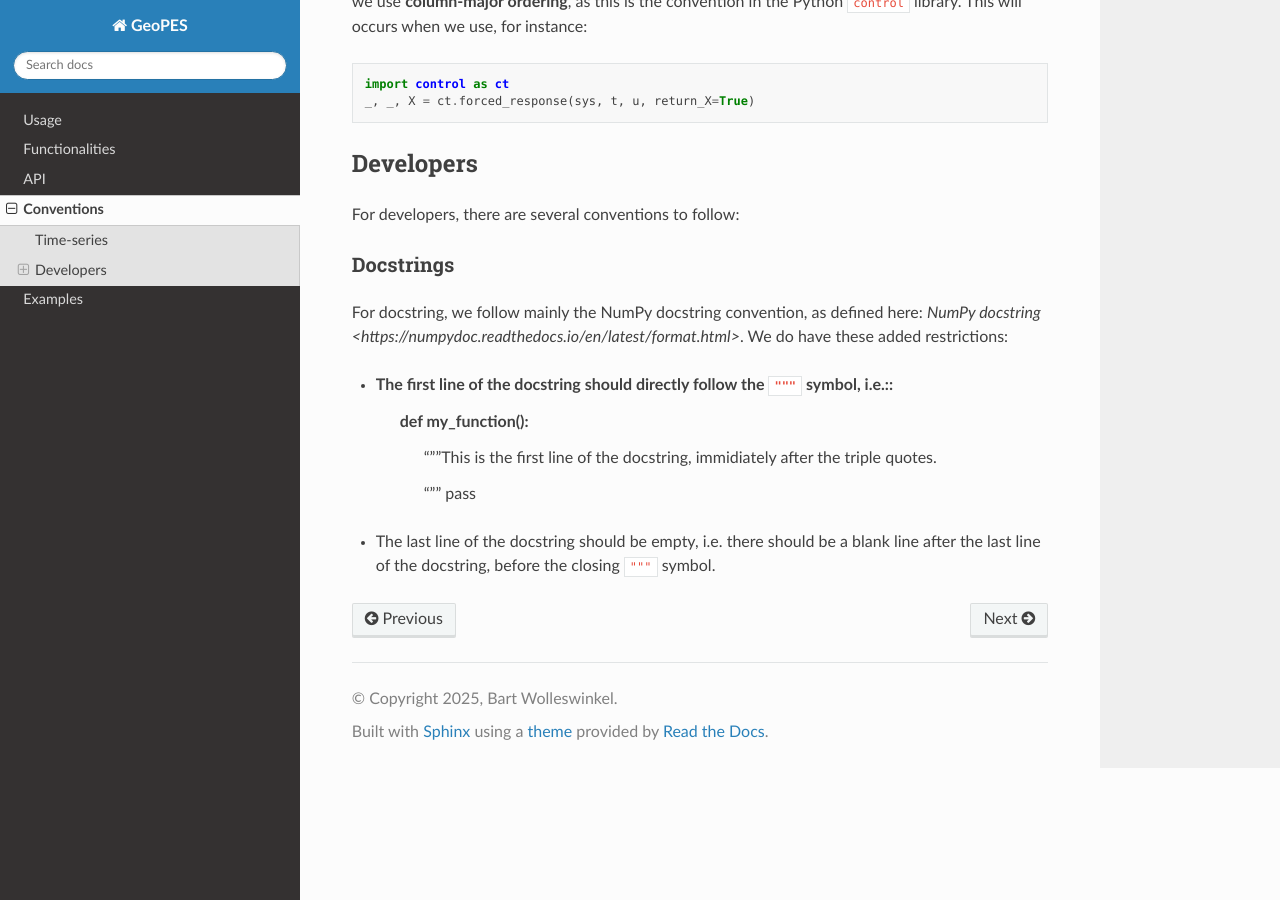
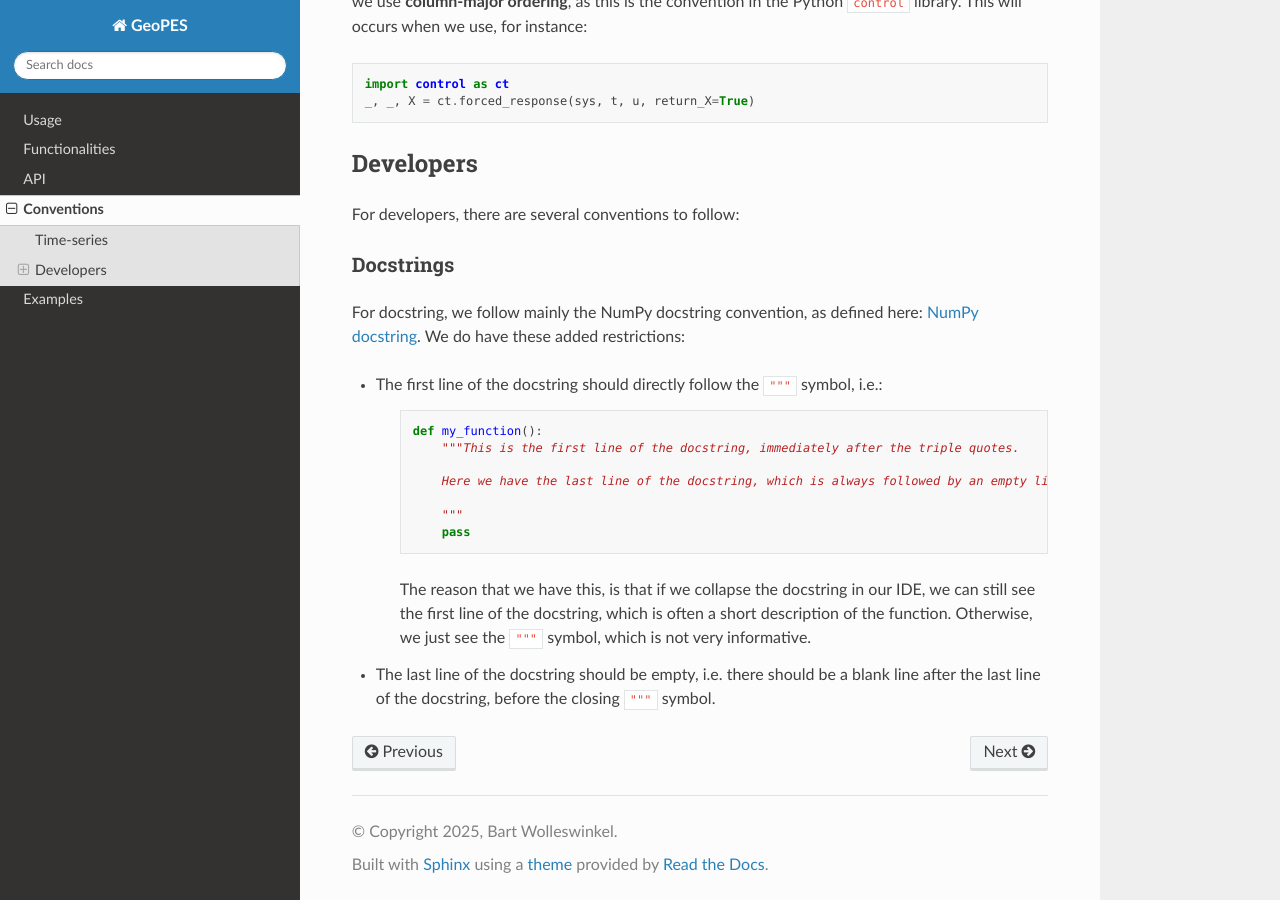
Before and after one commit to bwolleswinkel/geopes, a Sphinx documentation site: the page built from docs/source/conventions.rst, in a window 1280 px wide and 900 px high, scrolled down 567 px. Built offline with Sphinx 7.4.7 and the Read the Docs theme 3.1.0, drawn with Linux system fonts in a browser that asks for light colours.

Commit message:
Tried to fix some stuff in the docstring documentation, added a code block.

```diff
--- a/docs/source/conventions.rst
+++ b/docs/source/conventions.rst
@@ -28,12 +28,19 @@ For developers, there are several conventions to follow:
 Docstrings
 ^^^^^^^^^^
 
-For docstring, we follow mainly the NumPy docstring convention, as defined here: `NumPy docstring <https://numpydoc.readthedocs.io/en/latest/format.html>`. We do have these added restrictions:
+For docstring, we follow mainly the NumPy docstring convention, as defined here: `NumPy docstring <https://numpydoc.readthedocs.io/en/latest/format.html>`_. We do have these added restrictions:
 
-- The first line of the docstring should directly follow the ``"""`` symbol, i.e.::
-   def my_function():
-       """This is the first line of the docstring, immidiately after the triple quotes.
+* The first line of the docstring should directly follow the ``"""`` symbol, i.e.:
 
-       """
-       pass
-- The last line of the docstring should be empty, i.e. there should be a blank line after the last line of the docstring, before the closing ``"""`` symbol.
+   .. code-block:: python
+
+     def my_function():
+         """This is the first line of the docstring, immediately after the triple quotes.
+
+         Here we have the last line of the docstring, which is always followed by an empty line.
+
+         """
+         pass
+
+   The reason that we have this, is that if we collapse the docstring in our IDE, we can still see the first line of the docstring, which is often a short description of the function. Otherwise, we just see the ``"""`` symbol, which is not very informative.
+* The last line of the docstring should be empty, i.e. there should be a blank line after the last line of the docstring, before the closing ``"""`` symbol.
```
